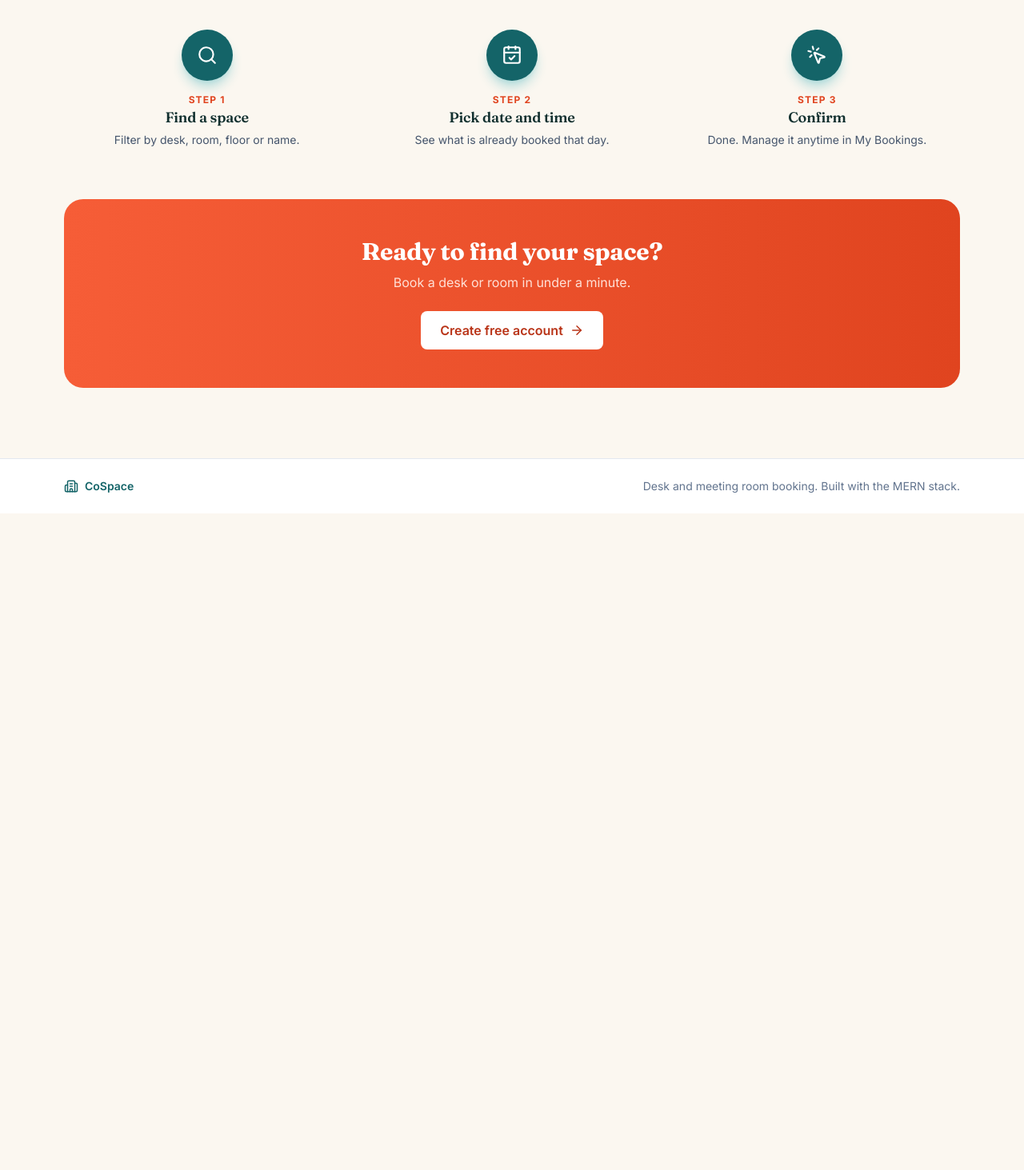
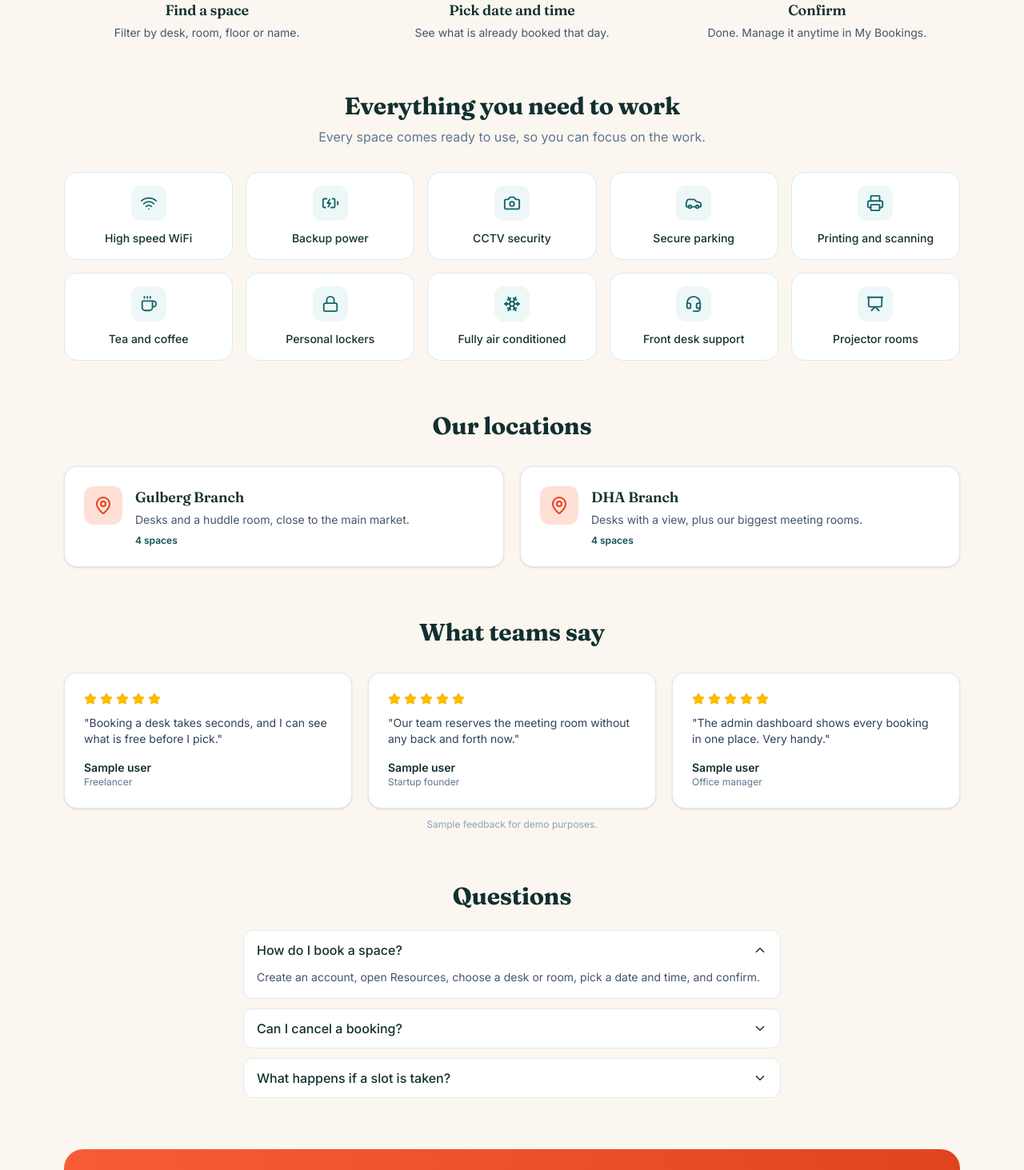
Before and after one commit to areej21jun25dev-ux/cospace, a React (Vite) app in the folder client/: page / in a window 1280 px wide. Shown: the part 1108-2571 px from the top of the page at 80% size. Before the commit the page ends 1750 px from the top, so only its background shows below. Built offline with nearby package versions, Linux system fonts and the light colour scheme.

Commit message:
Add amenities, locations, reviews, footer, price and location fields

```diff
--- a/client/index.html
+++ b/client/index.html
@@ -4,7 +4,8 @@
     <meta charset="UTF-8" />
     <link rel="icon" type="image/svg+xml" href="/favicon.svg" />
     <meta name="viewport" content="width=device-width, initial-scale=1.0" />
-    <title>client</title>
+    <title>CoSpace | Desk and Meeting Room Booking</title>
+<meta name="description" content="Book desks and meeting rooms in seconds with CoSpace." /></title>
   </head>
   <body>
     <div id="root"></div>
--- a/client/src/components/Footer.jsx
+++ b/client/src/components/Footer.jsx
@@ -1,13 +1,40 @@
-import { Building2 } from 'lucide-react';
+import { Link } from 'react-router-dom';
+import { Building2, Phone, Mail, MapPin } from 'lucide-react';
 
 export default function Footer() {
   return (
-    <footer className="mt-16 border-t border-slate-200 bg-white">
-      <div className="mx-auto flex max-w-6xl flex-col items-center justify-between gap-2 px-4 py-6 text-sm text-slate-500 sm:flex-row">
-        <span className="flex items-center gap-2 font-semibold text-indigo-600">
-          <Building2 size={18} /> CoSpace
-        </span>
-        <span>Desk and meeting room booking. Built with the MERN stack.</span>
+    <footer className="mt-16 bg-indigo-900 text-indigo-100">
+      <div className="mx-auto grid max-w-6xl gap-8 px-4 py-10 md:grid-cols-3">
+        <div>
+          <span className="flex items-center gap-2 text-xl font-bold text-white">
+            <Building2 size={22} /> CoSpace
+          </span>
+          <p className="mt-3 text-sm text-indigo-200">
+            Book desks and meeting rooms in seconds. Built with the MERN stack.
+          </p>
+        </div>
+
+        <div>
+          <h4 className="font-semibold text-white">Quick links</h4>
+          <ul className="mt-3 space-y-2 text-sm">
+            <li><Link to="/" className="hover:text-white">Home</Link></li>
+            <li><Link to="/resources" className="hover:text-white">Resources</Link></li>
+            <li><Link to="/my-bookings" className="hover:text-white">My Bookings</Link></li>
+            <li><Link to="/login" className="hover:text-white">Login</Link></li>
+          </ul>
+        </div>
+
+        <div>
+          <h4 className="font-semibold text-white">Contact</h4>
+          <ul className="mt-3 space-y-2 text-sm">
+            <li className="flex items-center gap-2"><Phone size={16} /> 0300 0000000</li>
+            <li className="flex items-center gap-2"><Mail size={16} /> hello@cospace.example</li>
+            <li className="flex items-center gap-2"><MapPin size={16} /> Lahore, Pakistan</li>
+          </ul>
+        </div>
+      </div>
+      <div className="border-t border-white/10 py-4 text-center text-xs text-indigo-300">
+        &copy; {new Date().getFullYear()} CoSpace. All rights reserved.
       </div>
     </footer>
   );
--- a/client/src/pages/Admin.jsx
+++ b/client/src/pages/Admin.jsx
@@ -1,8 +1,12 @@
 import { useEffect, useState } from 'react';
 import { Plus, Pencil, Trash2, AlertCircle, CheckCircle2, X } from 'lucide-react';
 import api from '../api';
+import { useToast } from '../context/ToastContext';
 
-const emptyForm = { name: '', type: 'desk', floor: 1, capacity: 1, amenities: '' };
+const emptyForm = {
+  name: '', type: 'desk', floor: 1, capacity: 1, amenities: '',
+  location: '', price: 0, image: '',
+};
 
 const fmtDate = (iso) =>
   new Date(iso).toLocaleDateString([], { day: 'numeric', month: 'short', year: 'numeric' });
@@ -10,6 +14,7 @@ const fmtTime = (iso) =>
   new Date(iso).toLocaleTimeString([], { hour: '2-digit', minute: '2-digit' });
 
 export default function Admin() {
+  const toast = useToast();
   const [tab, setTab] = useState('resources');
   const [resources, setResources] = useState([]);
   const [bookings, setBookings] = useState([]);
@@ -57,6 +62,9 @@ export default function Admin() {
       floor: r.floor,
       capacity: r.capacity,
       amenities: r.amenities.join(', '),
+      location: r.location || '',
+      price: r.price || 0,
+      image: r.image || '',
     });
     setFormError('');
     setFormOpen(true);
@@ -72,11 +80,16 @@ export default function Admin() {
       floor: Number(form.floor),
       capacity: Number(form.capacity),
       amenities: form.amenities.split(',').map((a) => a.trim()).filter(Boolean),
+      location: form.location,
+      price: Number(form.price),
+      image: form.image,
     };
     try {
       if (editing) await api.put(`/resources/${editing._id}`, payload);
       else await api.post('/resources', payload);
-      setNotice(editing ? 'Resource updated.' : 'Resource added.');
+      const msg = editing ? 'Resource updated.' : 'Resource added.';
+      setNotice(msg);
+      toast.success(msg);
       setFormOpen(false);
       await loadAll();
     } catch (err) {
@@ -90,6 +103,7 @@ export default function Admin() {
     try {
       await api.delete(`/resources/${toDelete._id}`);
       setNotice('Resource removed.');
+      toast.success('Resource removed.');
       await loadAll();
     } catch (err) {
       setError(err.response?.data?.message || 'Could not delete');
@@ -102,6 +116,7 @@ export default function Admin() {
     try {
       await api.delete(`/bookings/${b._id}`);
       setNotice('Booking cancelled.');
+      toast.success('Booking cancelled.');
       await loadAll();
     } catch (err) {
       setError(err.response?.data?.message || 'Could not cancel');
@@ -170,8 +185,10 @@ export default function Admin() {
               <tr>
                 <th className="px-4 py-3">Name</th>
                 <th className="px-4 py-3">Type</th>
+                <th className="px-4 py-3">Location</th>
                 <th className="px-4 py-3">Floor</th>
                 <th className="px-4 py-3">Capacity</th>
+                <th className="px-4 py-3">Price/hr</th>
                 <th className="px-4 py-3">Amenities</th>
                 <th className="px-4 py-3 text-right">Actions</th>
               </tr>
@@ -181,8 +198,10 @@ export default function Admin() {
                 <tr key={r._id} className="border-t border-slate-100">
                   <td className="px-4 py-3 font-medium">{r.name}</td>
                   <td className="px-4 py-3 capitalize">{r.type}</td>
+                  <td className="px-4 py-3">{r.location || '-'}</td>
                   <td className="px-4 py-3">{r.floor}</td>
                   <td className="px-4 py-3">{r.capacity}</td>
+                  <td className="px-4 py-3">{r.price ? `Rs ${r.price}` : '-'}</td>
                   <td className="px-4 py-3 text-slate-500">{r.amenities.join(', ')}</td>
                   <td className="px-4 py-3">
                     <div className="flex justify-end gap-2">
@@ -197,7 +216,7 @@ export default function Admin() {
                 </tr>
               ))}
               {resources.length === 0 && (
-                <tr><td colSpan="6" className="px-4 py-8 text-center text-slate-500">No resources yet</td></tr>
+                <tr><td colSpan="8" className="px-4 py-8 text-center text-slate-500">No resources yet</td></tr>
               )}
             </tbody>
           </table>
@@ -253,8 +272,8 @@ export default function Admin() {
 
       {/* Add / Edit modal */}
       {formOpen && (
-        <div className="fixed inset-0 z-20 flex items-center justify-center bg-slate-900/50 p-4">
-          <form onSubmit={handleSave} className="w-full max-w-md rounded-2xl bg-white p-6 shadow-xl">
+        <div className="fixed inset-0 z-20 flex items-center justify-center overflow-y-auto bg-slate-900/50 p-4">
+          <form onSubmit={handleSave} className="my-auto w-full max-w-md rounded-2xl bg-white p-6 shadow-xl">
             <h3 className="text-lg font-semibold">{editing ? 'Edit resource' : 'Add resource'}</h3>
             {formError && <p className="mt-3 rounded-lg bg-red-50 p-3 text-sm text-red-700">{formError}</p>}
 
@@ -283,6 +302,20 @@ export default function Admin() {
               <div>
                 <label className="mb-1 block text-sm font-medium">Amenities (comma separated)</label>
                 <input className="input" placeholder="projector, whiteboard" value={form.amenities} onChange={set('amenities')} />
+              </div>
+              <div className="grid grid-cols-2 gap-3">
+                <div>
+                  <label className="mb-1 block text-sm font-medium">Location</label>
+                  <input className="input" placeholder="Gulberg Branch" value={form.location} onChange={set('location')} />
+                </div>
+                <div>
+                  <label className="mb-1 block text-sm font-medium">Price per hour (Rs)</label>
+                  <input type="number" min="0" className="input" value={form.price} onChange={set('price')} />
+                </div>
+              </div>
+              <div>
+                <label className="mb-1 block text-sm font-medium">Image URL (optional)</label>
+                <input className="input" placeholder="https://..." value={form.image} onChange={set('image')} />
               </div>
             </div>
 
--- a/client/src/pages/Home.jsx
+++ b/client/src/pages/Home.jsx
@@ -1,7 +1,9 @@
+import { useState } from 'react';
 import { Link } from 'react-router-dom';
 import {
-  CalendarCheck, Armchair, Users, ShieldCheck, Search,
-  MousePointerClick, ArrowRight, Clock, Check, Zap,
+  CalendarCheck, Armchair, Users, ShieldCheck, Search, MousePointerClick, ArrowRight,
+  Clock, Check, Zap, Wifi, BatteryCharging, Camera, Car, Printer, Coffee, Lock,
+  Snowflake, Headset, Presentation, MapPin, Star, ChevronDown,
 } from 'lucide-react';
 import { useAuth } from '../context/AuthContext';
 
@@ -17,15 +19,39 @@ const steps = [
   { icon: MousePointerClick, title: 'Confirm', text: 'Done. Manage it anytime in My Bookings.' },
 ];
 
-const stats = [
-  { value: '8+', label: 'Spaces' },
-  { value: '3', label: 'Floors' },
-  { value: '0', label: 'Double bookings' },
-  { value: '24/7', label: 'Booking access' },
+const amenities = [
+  { icon: Wifi, label: 'High speed WiFi' },
+  { icon: BatteryCharging, label: 'Backup power' },
+  { icon: Camera, label: 'CCTV security' },
+  { icon: Car, label: 'Secure parking' },
+  { icon: Printer, label: 'Printing and scanning' },
+  { icon: Coffee, label: 'Tea and coffee' },
+  { icon: Lock, label: 'Personal lockers' },
+  { icon: Snowflake, label: 'Fully air conditioned' },
+  { icon: Headset, label: 'Front desk support' },
+  { icon: Presentation, label: 'Projector rooms' },
+];
+
+const locations = [
+  { name: 'Gulberg Branch', text: 'Desks and a huddle room, close to the main market.', spaces: '4 spaces' },
+  { name: 'DHA Branch', text: 'Desks with a view, plus our biggest meeting rooms.', spaces: '4 spaces' },
+];
+
+const reviews = [
+  { name: 'Sample user', role: 'Freelancer', text: 'Booking a desk takes seconds, and I can see what is free before I pick.' },
+  { name: 'Sample user', role: 'Startup founder', text: 'Our team reserves the meeting room without any back and forth now.' },
+  { name: 'Sample user', role: 'Office manager', text: 'The admin dashboard shows every booking in one place. Very handy.' },
+];
+
+const faqs = [
+  { q: 'How do I book a space?', a: 'Create an account, open Resources, choose a desk or room, pick a date and time, and confirm.' },
+  { q: 'Can I cancel a booking?', a: 'Yes. Open My Bookings and cancel any upcoming booking. The slot becomes free for others.' },
+  { q: 'What happens if a slot is taken?', a: 'The system blocks double booking and shows which times are already booked that day.' },
 ];
 
 export default function Home() {
   const { user } = useAuth();
+  const [openFaq, setOpenFaq] = useState(0);
   const cta = user ? '/resources' : '/register';
 
   return (
@@ -41,8 +67,7 @@ export default function Home() {
               <Zap size={14} className="text-violet-300" /> Desk and meeting room booking
             </span>
             <h1 className="mt-5 text-4xl font-extrabold leading-tight md:text-6xl">
-              Your next great day starts with the{' '}
-              <span className="text-violet-300">right desk</span>
+              Your next great day starts with the <span className="text-violet-300">right desk</span>
             </h1>
             <p className="mt-4 max-w-md text-indigo-100">
               CoSpace helps your team reserve desks and meeting rooms in seconds, without the back and forth.
@@ -62,7 +87,6 @@ export default function Home() {
             </div>
           </div>
 
-          {/* Mock booking card */}
           <div className="float mx-auto w-full max-w-sm">
             <div className="rounded-2xl bg-white p-5 text-slate-800 shadow-2xl">
               <div className="flex items-center justify-between">
@@ -95,23 +119,10 @@ export default function Home() {
         </div>
       </section>
 
-      {/* Stats */}
-      <section className="mt-6 grid grid-cols-2 gap-4 md:grid-cols-4">
-        {stats.map((s) => (
-          <div key={s.label} className="rounded-2xl border border-indigo-100 bg-white p-5 text-center">
-            <p className="font-display text-3xl font-bold text-indigo-700">{s.value}</p>
-            <p className="mt-1 text-sm text-slate-500">{s.label}</p>
-          </div>
-        ))}
-      </section>
-
       {/* Features */}
-      <section className="mt-14 grid gap-5 md:grid-cols-3">
+      <section className="mt-12 grid gap-5 md:grid-cols-3">
         {features.map(({ icon: Icon, title, text, color }) => (
-          <div
-            key={title}
-            className="rounded-2xl border border-slate-200 bg-white p-6 shadow-sm transition hover:-translate-y-1 hover:shadow-lg"
-          >
+          <div key={title} className="rounded-2xl border border-slate-200 bg-white p-6 shadow-sm transition hover:-translate-y-1 hover:shadow-lg">
             <div className={`flex h-12 w-12 items-center justify-center rounded-xl ${color}`}>
               <Icon size={24} />
             </div>
@@ -138,6 +149,80 @@ export default function Home() {
         </div>
       </section>
 
+      {/* Amenities */}
+      <section className="mt-16">
+        <h2 className="text-center text-3xl font-bold">Everything you need to work</h2>
+        <p className="mx-auto mt-2 max-w-xl text-center text-slate-500">
+          Every space comes ready to use, so you can focus on the work.
+        </p>
+        <div className="mt-8 grid grid-cols-2 gap-4 md:grid-cols-5">
+          {amenities.map(({ icon: Icon, label }) => (
+            <div key={label} className="rounded-2xl border border-indigo-100 bg-white p-4 text-center transition hover:-translate-y-1 hover:shadow-md">
+              <div className="mx-auto flex h-11 w-11 items-center justify-center rounded-xl bg-indigo-50 text-indigo-600">
+                <Icon size={22} />
+              </div>
+              <p className="mt-3 text-sm font-medium">{label}</p>
+            </div>
+          ))}
+        </div>
+      </section>
+
+      {/* Locations */}
+      <section className="mt-16">
+        <h2 className="text-center text-3xl font-bold">Our locations</h2>
+        <div className="mt-8 grid gap-5 md:grid-cols-2">
+          {locations.map((l) => (
+            <div key={l.name} className="flex items-start gap-4 rounded-2xl border border-slate-200 bg-white p-6 shadow-sm">
+              <div className="flex h-12 w-12 shrink-0 items-center justify-center rounded-xl bg-violet-100 text-violet-600">
+                <MapPin size={24} />
+              </div>
+              <div>
+                <h3 className="text-lg font-semibold">{l.name}</h3>
+                <p className="mt-1 text-sm text-slate-600">{l.text}</p>
+                <p className="mt-2 text-xs font-semibold text-indigo-700">{l.spaces}</p>
+              </div>
+            </div>
+          ))}
+        </div>
+      </section>
+
+      {/* Testimonials */}
+      <section className="mt-16">
+        <h2 className="text-center text-3xl font-bold">What teams say</h2>
+        <div className="mt-8 grid gap-5 md:grid-cols-3">
+          {reviews.map((r, i) => (
+            <div key={i} className="rounded-2xl border border-slate-200 bg-white p-6 shadow-sm">
+              <div className="flex gap-1 text-amber-400">
+                {[1, 2, 3, 4, 5].map((s) => <Star key={s} size={16} fill="currentColor" />)}
+              </div>
+              <p className="mt-3 text-sm text-slate-700">"{r.text}"</p>
+              <p className="mt-4 text-sm font-semibold">{r.name}</p>
+              <p className="text-xs text-slate-500">{r.role}</p>
+            </div>
+          ))}
+        </div>
+        <p className="mt-3 text-center text-xs text-slate-400">Sample feedback for demo purposes.</p>
+      </section>
+
+      {/* FAQ */}
+      <section className="mx-auto mt-16 max-w-2xl">
+        <h2 className="text-center text-3xl font-bold">Questions</h2>
+        <div className="mt-6 space-y-3">
+          {faqs.map((f, i) => (
+            <div key={f.q} className="rounded-xl border border-slate-200 bg-white">
+              <button
+                onClick={() => setOpenFaq(openFaq === i ? -1 : i)}
+                className="flex w-full items-center justify-between px-4 py-3 text-left font-medium"
+              >
+                {f.q}
+                <ChevronDown size={18} className={`transition ${openFaq === i ? 'rotate-180' : ''}`} />
+              </button>
+              {openFaq === i && <p className="px-4 pb-4 text-sm text-slate-600">{f.a}</p>}
+            </div>
+          ))}
+        </div>
+      </section>
+
       {/* CTA */}
       <section className="mt-16 rounded-3xl bg-gradient-to-r from-violet-500 to-violet-600 px-6 py-12 text-center text-white">
         <h2 className="text-3xl font-bold">Ready to find your space?</h2>
```
Also changed, not shown: client/src/components/ResourceCard.jsx (+41 -11 lines), client/src/pages/ResourceDetail.jsx (+19 -4 lines), 2 other files (tests, documents, lock files or other folders).
